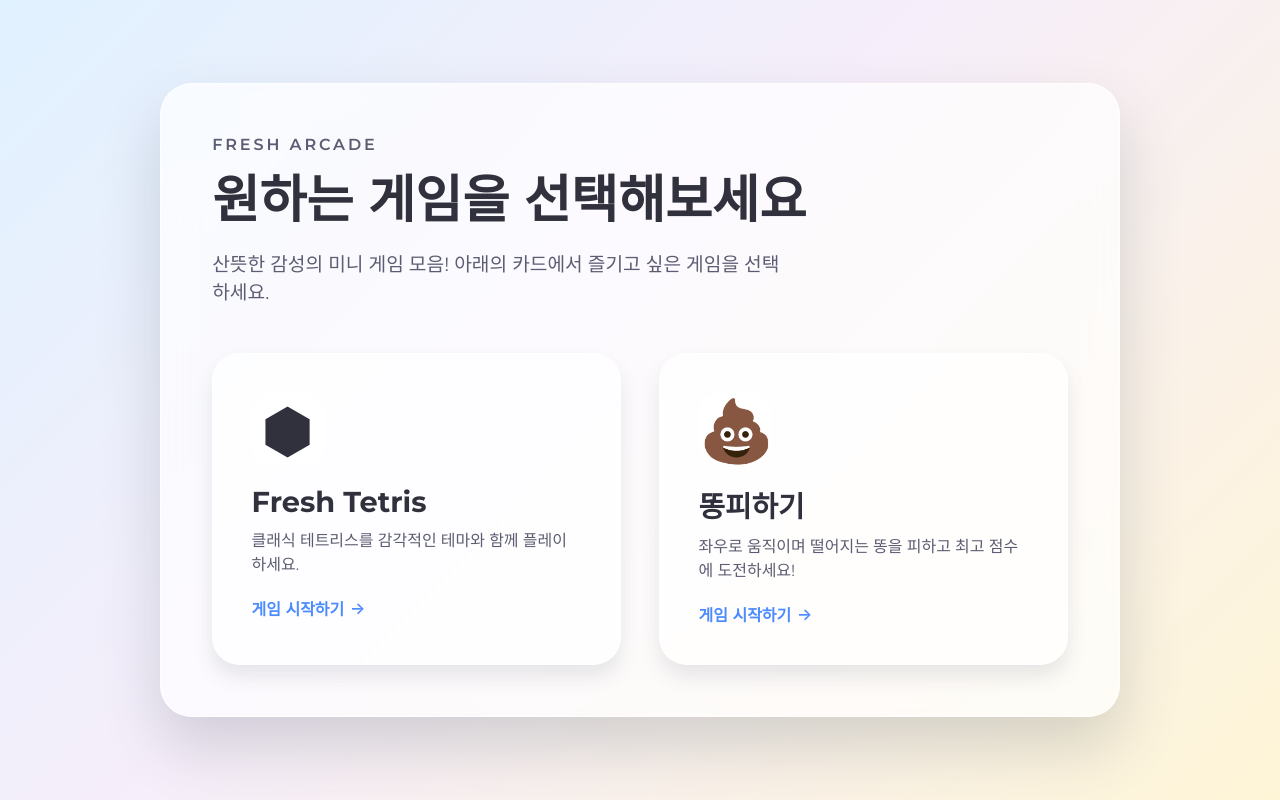
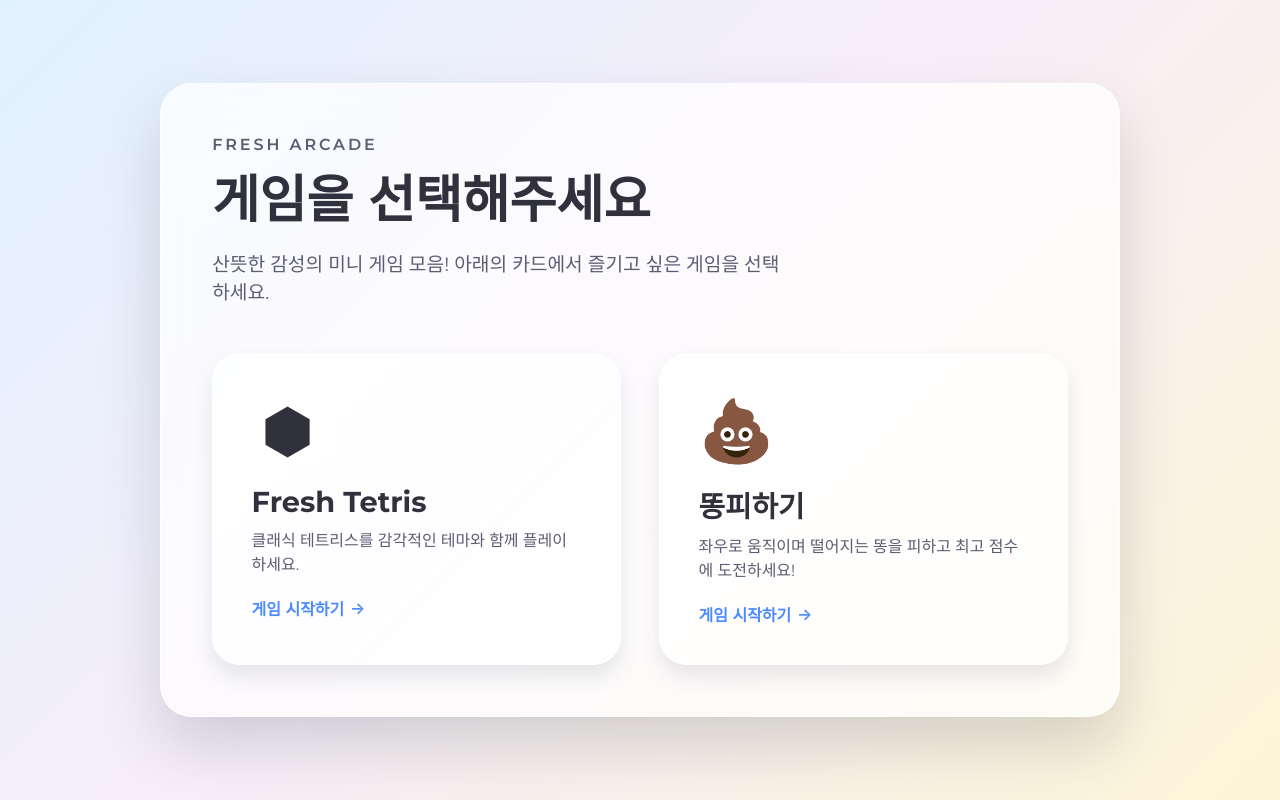
Before and after one commit to for302/gpttest, a plain HTML site: page index.html in a window 1280 px wide. Drawn offline with Linux system fonts and the light colour scheme.

Commit message:
Update landing page heading text

```diff
--- a/index.html
+++ b/index.html
@@ -17,7 +17,7 @@
       <header class="landing-header">
         <div>
           <p class="landing-kicker">Fresh Arcade</p>
-          <h1>원하는 게임을 선택해보세요</h1>
+          <h1>게임을 선택해주세요</h1>
           <p class="landing-description">
             산뜻한 감성의 미니 게임 모음! 아래의 카드에서 즐기고 싶은 게임을
             선택하세요.
```
